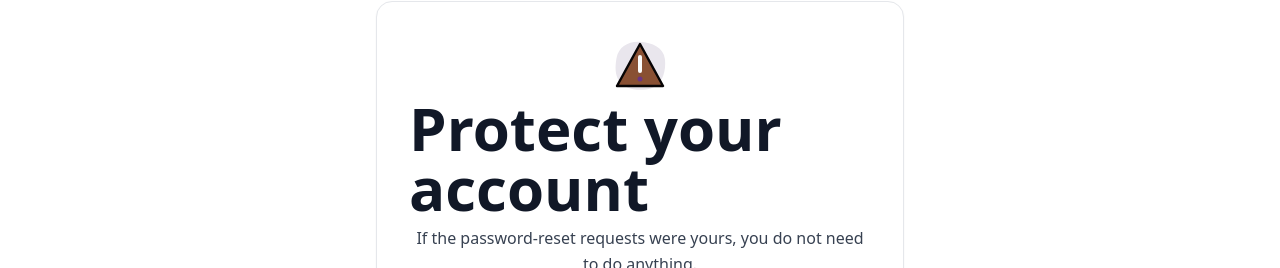
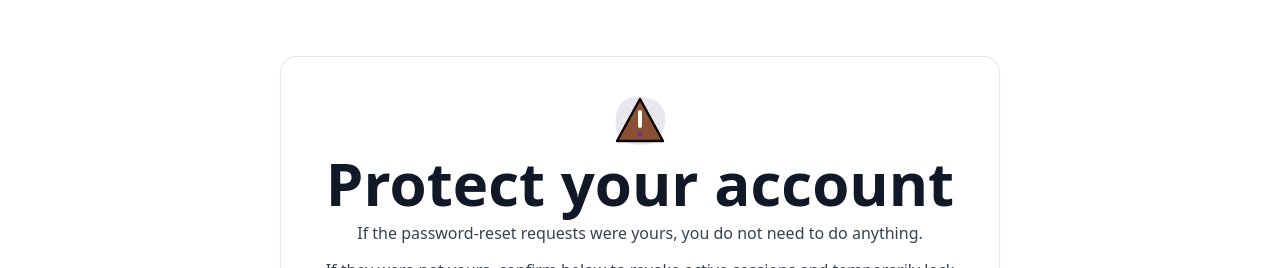
Before and after one commit to studybuddydevelopers/study-buddy-v2, a Next.js app: page /account-security/password-reset-alert in a window 1280 px wide. Shown: the part 191-459 px from the top of the page. Built offline with nearby package versions, Linux system fonts and the light colour scheme; no server answers.

Commit message:
fix(password-reset-alert): adjust layout and add messaging
Updated the layout to allow for a wider display by changing max width.

Added additional messaging to clarify actions for users regarding password reset requests.

```diff
--- a/app/account-security/password-reset-alert/PasswordResetAlertClient.tsx
+++ b/app/account-security/password-reset-alert/PasswordResetAlertClient.tsx
@@ -70,10 +70,10 @@ export default function PasswordResetAlertClient() {
     : null;
 
   return (
-    <main className="mx-auto flex min-h-screen w-full max-w-xl items-center px-6 py-12">
+    <main className="mx-auto flex min-h-screen w-full max-w-3xl items-center px-6 py-12">
       <section className="w-full rounded-2xl border border-gray-200 bg-white p-8 text-center shadow-sm">
         <StudyBuddyIcon name={locked ? "shield" : "warning"} size={64} className="mx-auto" />
-        <Heading1 gutter="sm">
+        <Heading1 gutter="sm" className="justify-self-center">
           {locked ? "Your account is locked" : "Protect your account"}
         </Heading1>
 
@@ -89,6 +89,7 @@ export default function PasswordResetAlertClient() {
           </div>
         ) : (
           <div className="space-y-3 text-gray-700">
+
             <p>If the password-reset requests were yours, you do not need to do anything.</p>
             <p>If they were not yours, confirm below to revoke active sessions and temporarily lock sign-in for 24 hours.</p>
             <p className="text-sm text-gray-600">
```
